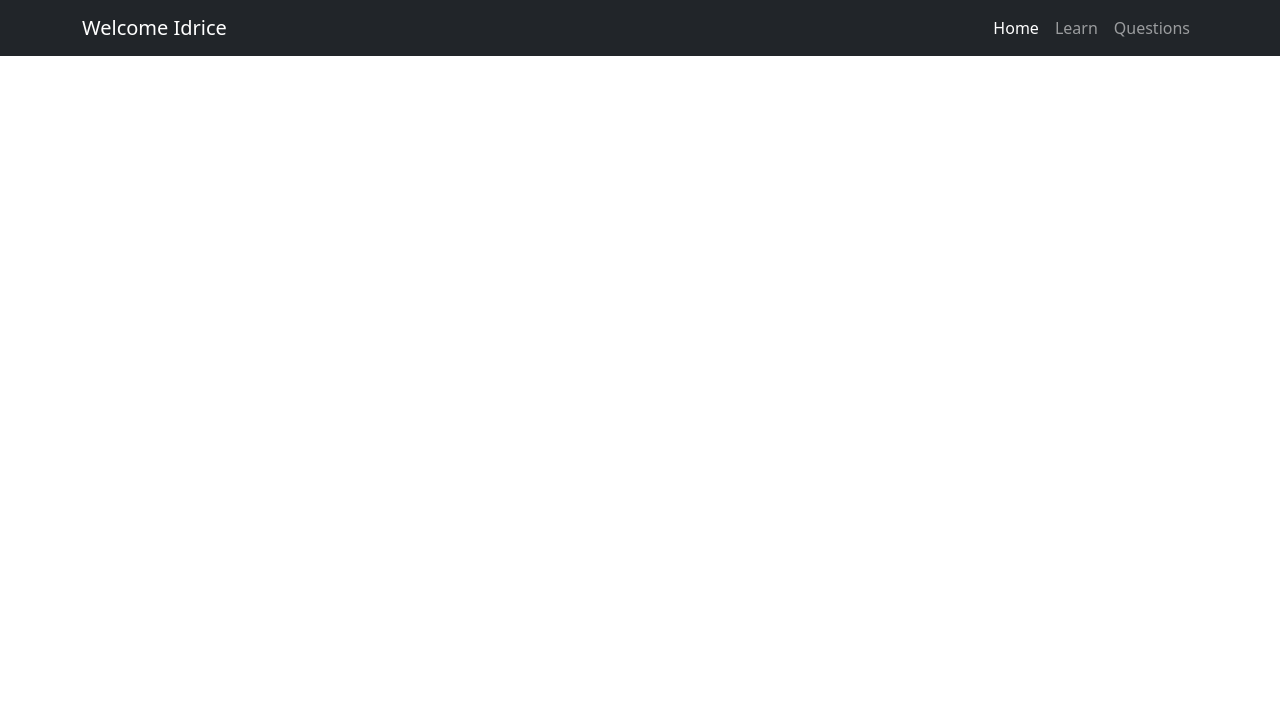
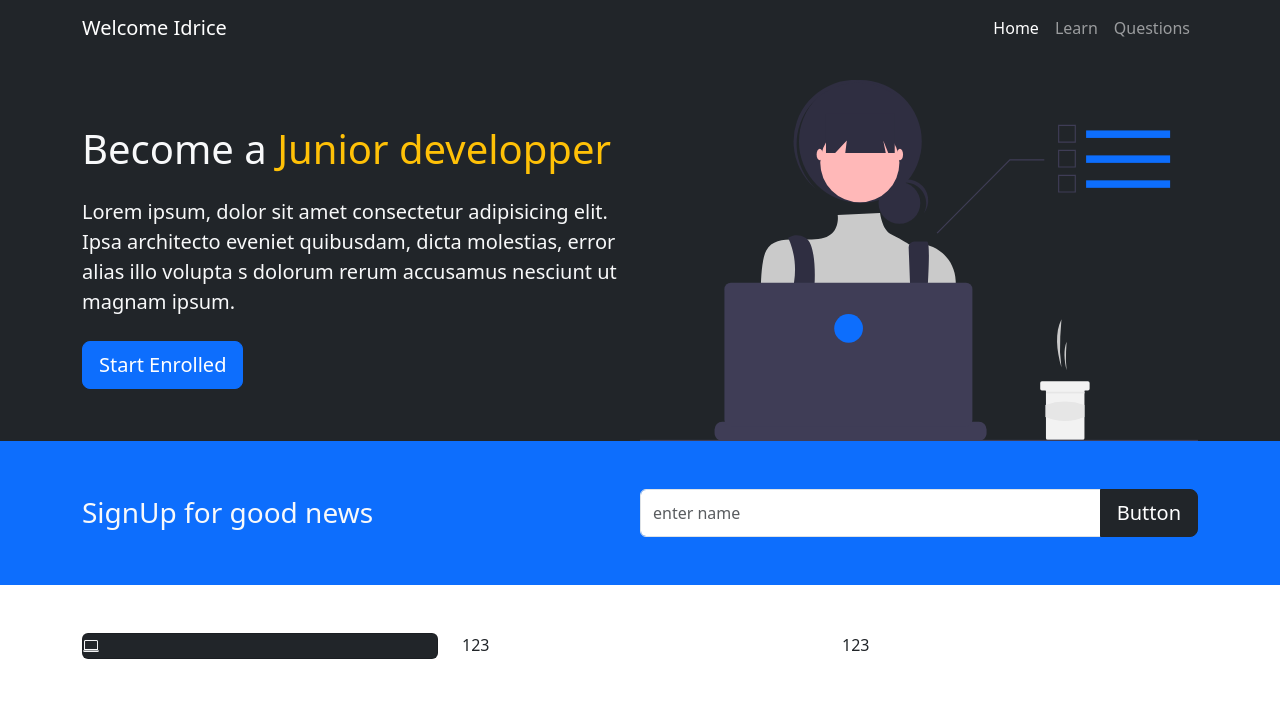
Before and after one commit to Junior-idrice/Bootstrap-website, a Django app: page / in a window 1280 px wide. Shown: the top 706 px of the page. Run offline with Django 5.2, Linux system fonts and the light colour scheme.

Commit message:
bootstrap icon

```diff
--- a/portF/static/portF/style.css
+++ b/portF/static/portF/style.css
@@ -0,0 +1,5 @@
+@media(min-width:768px){
+    .news-input{
+        width: 50%
+    }
+}
--- a/portF/templates/portF/index.html
+++ b/portF/templates/portF/index.html
@@ -7,9 +7,11 @@
     <title>Portfolio</title>
     <link rel="stylesheet" href="{%static 'portF/style.css'%}">
     <link href="https://cdn.jsdelivr.net/npm/bootstrap@5.3.7/dist/css/bootstrap.min.css" rel="stylesheet" integrity="sha384-LN+7fdVzj6u52u30Kp6M/trliBMCMKTyK833zpbD+pXdCLuTusPj697FH4R/5mcr" crossorigin="anonymous">
+    <link rel="stylesheet" href="https://cdn.jsdelivr.net/npm/bootstrap-icons@1.11.3/font/bootstrap-icons.css" integrity="sha384-tViUnnbYAV00FLIhhi3v/dWt3Jxw4gZQcNoSCxCIFNJVCx7/D55/wXsrNIRANwdD" crossorigin="anonymous">
     <link rel="stylesheet" href="{%static 'portF/style.css'%}">
   </head>
   <body>
+    <!--NAVBAR-->
     <nav class="navbar navbar-expand-lg bg-dark navbar-dark">
     <div class="container">
     <a class="navbar-brand" href="#">Welcome Idrice</a>
@@ -32,6 +34,56 @@
   </div>
 </nav>
 
+
+    <!--SHOWCASE-->
+    <section class="bg-dark text-light p-5 p-lg-0 pt-lg-4 text-center text-sm-start">
+        <div class="container">
+            <div class="d-sm-flex align-items-center justify-content-between">
+                <div>
+                    <h1>Become a <span class="text-warning">Junior developper</span></h1>
+                    <p class="lead my-4">Lorem ipsum, dolor sit amet consectetur adipisicing elit.
+                         Ipsa architecto eveniet quibusdam, dicta molestias, error
+                         alias illo volupta
+                        s dolorum rerum accusamus nesciunt ut magnam ipsum.</p>
+                    <button class="btn btn-primary btn-lg mb-2">Start Enrolled</button>
+                </div>
+                <img class="img-fluid w-50 d-none d-sm-block" src="media/products/showcase.svg" alt="ey">
+            </div>
+        </div>
+    </section>
+    <!--NEWSLETTER-->
+    <section class="bg-primary text-light p-5">
+        <div class="container">
+            <div class="d-md-flex justify-content-between align-items-center">
+                <h3 class="mb-3 mb-md-0">SignUp for good news</h3>
+
+                <div class="input-group news-input">
+                    <input type="text"
+                    class="form-control" placeholder="enter name" >
+                    <button class="btn btn-dark btn-lg"
+                    type="button">Button</button>
+                </div>
+            </div>
+
+
+        </div>
+    </section>
+
+    <!--boxes-->
+    <section class="p-5">
+        <div class="container">
+            <div class="row ">
+                <div class="col-md">
+                    <div class="card bg-dark text-light">
+                        <i class="bi bi-laptop"></i>
+                    </div>
+                </div>
+                 <div class="col-md">123</div>
+                  <div class="col-md">123</div>
+            </div>
+        </div>
+    </section>
+
     <script src="https://cdn.jsdelivr.net/npm/bootstrap@5.3.7/dist/js/bootstrap.bundle.min.js" integrity="sha384-ndDqU0Gzau9qJ1lfW4pNLlhNTkCfHzAVBReH9diLvGRem5+R9g2FzA8ZGN954O5Q" crossorigin="anonymous"></script>
   </body>
 </html>
```
